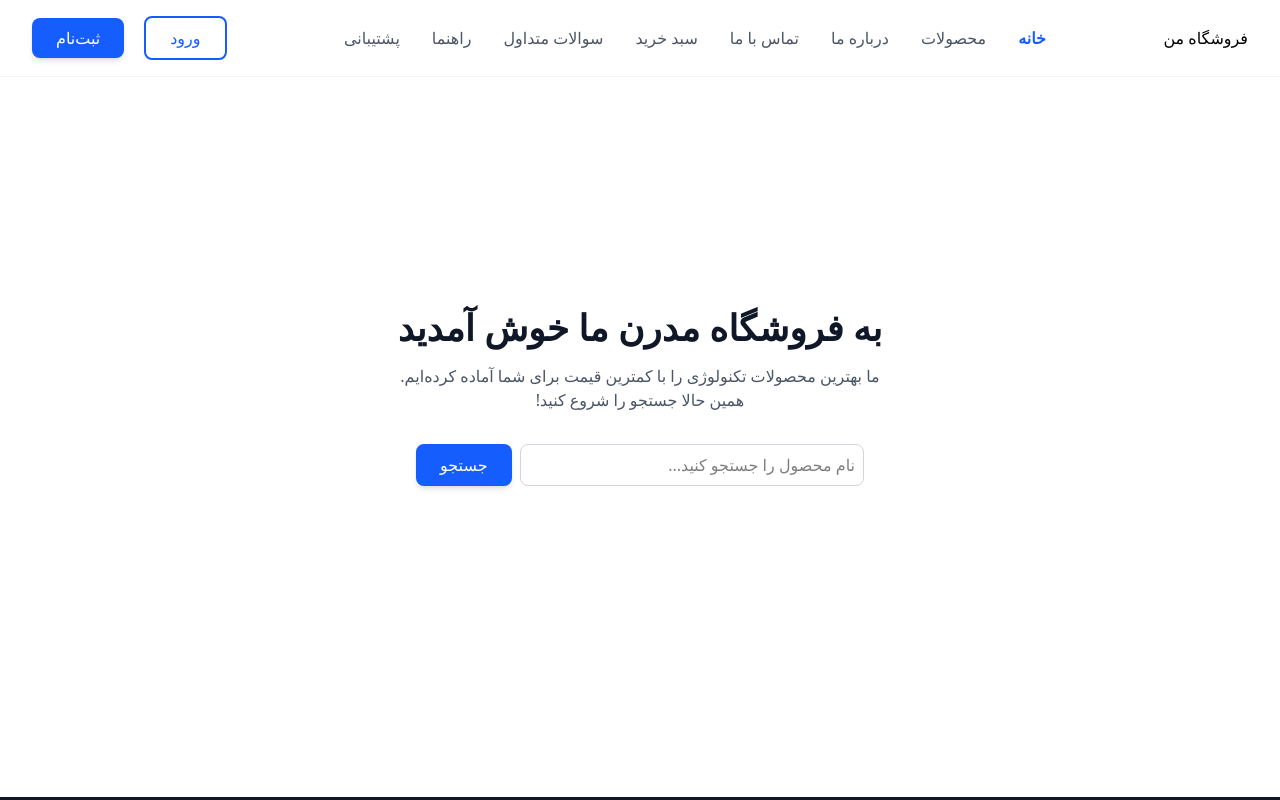
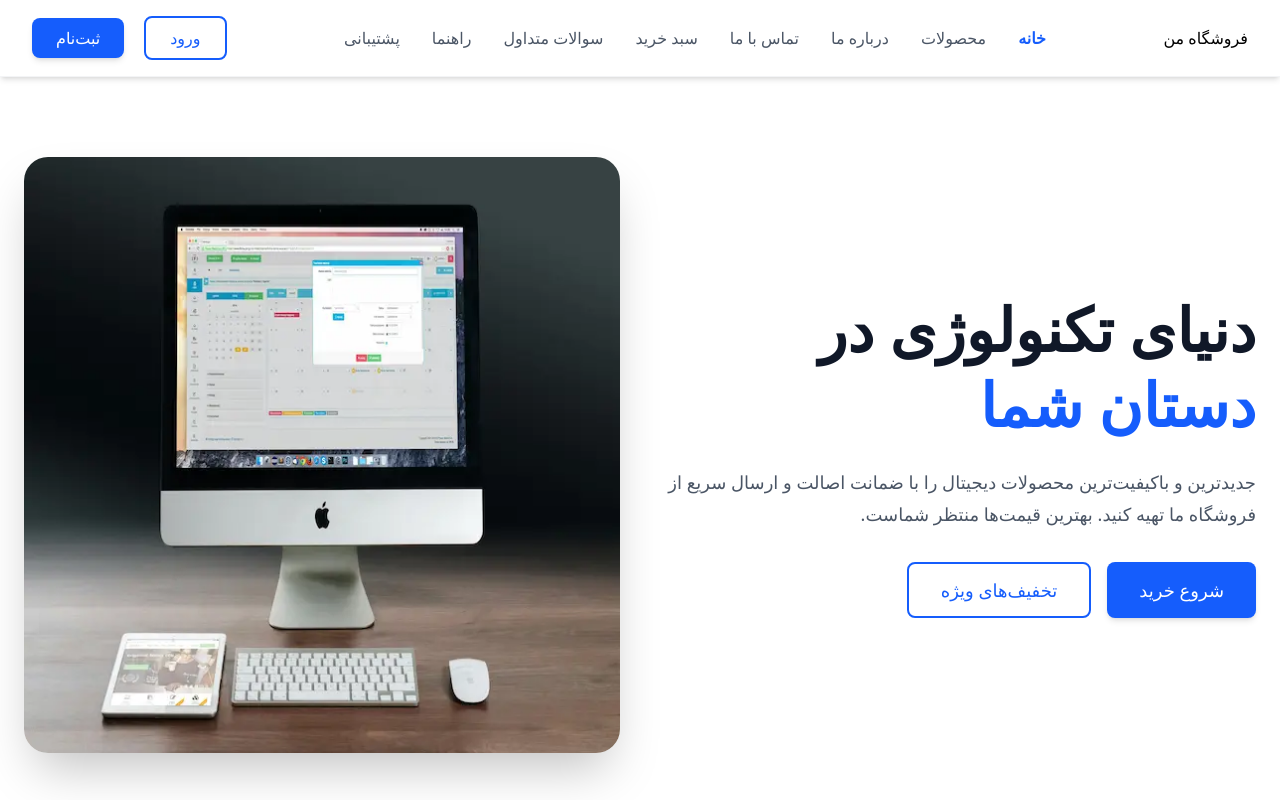
Before and after one commit to Namazi-Fard/Shopping-website, a React (Vite) app: page / in a window 1280 px wide. Shown: the top 800 px of the page. Built offline with nearby package versions, Linux system fonts and the light colour scheme.

Commit message:
creat home page

```diff
--- a/src/layouts/MainLayout.jsx
+++ b/src/layouts/MainLayout.jsx
@@ -5,7 +5,7 @@ import Footer from "../components/Footer";
 const MainLayout = ({ children, links, logo, actions }) => {
   return (
     <div className="flex flex-col min-h-screen">
-      <Navbar links={links} logo={logo} actions={actions} />
+      <Navbar links={links} logo={logo} actions={actions} className="bg-white shadow-md " />
       <main className="grow">{children}</main>
 
       <Footer />
--- a/src/pages/Home.jsx
+++ b/src/pages/Home.jsx
@@ -1,26 +1,37 @@
-import React from "react";
-import Button from "../components/Button";
-import Input from "../components/Input";
+import React from 'react';
+import Button from '../components/Button';
+import heroImage from '../assets/images/monitor.webp';
 
 const Home = () => {
   return (
-    <div className="flex flex-col items-center justify-center min-h-[80vh] bg-white p-10 text-center">
-      <h1 className="text-4xl font-extrabold text-gray-900 mb-4">
-        به فروشگاه مدرن ما خوش آمدید
-      </h1>
-      <p className="text-gray-600 mb-8 max-w-lg">
-        ما بهترین محصولات تکنولوژی را با کمترین قیمت برای شما آماده کرده‌ایم.
-        همین حالا جستجو را شروع کنید!
-      </p>
+    <div className="container mx-auto px-6 py-12 md:py-20 flex flex-col-reverse md:flex-row items-center gap-10">
+      {/* بخش متن‌ها */}
+      <div className="flex-1 text-center md:text-right" dir="rtl">
+        <h1 className="text-4xl md:text-6xl font-extrabold text-gray-900 leading-tight mb-6">
+          دنیای تکنولوژی در <span className="text-blue-600">دستان شما</span>
+        </h1>
+        <p className="text-gray-600 text-lg mb-8 leading-8">
+          جدیدترین و باکیفیت‌ترین محصولات دیجیتال را با ضمانت اصالت و ارسال سریع از فروشگاه ما تهیه کنید. بهترین قیمت‌ها منتظر شماست.
+        </p>
+        <div className="flex gap-4 justify-center md:justify-start">
+          <Button variant="primary" className="px-8 py-3 text-lg">
+            شروع خرید
+          </Button>
+          <Button variant="outline" className="px-8 py-3 text-lg">
+            تخفیف‌های ویژه
+          </Button>
+        </div>
+      </div>
 
-      <div className="flex w-full max-w-md gap-2">
-        <Input
-          placeholder="نام محصول را جستجو کنید..."
-          className="flex-1 border border-gray-300 rounded-lg p-2
-          focus:ring-2 focus:ring-blue-500 focus:border-transparent outline-none"
+      {/* بخش تصویر */}
+      <div className="flex-1 w-full max-w-lg md:max-w-none">
+        <img
+          src={heroImage}
+          alt="تکنولوژی"
+          className="w-full h-auto object-cover rounded-3xl shadow-2xl transform hover:scale-105 transition-transform duration-500"
         />
-        <Button variant="primary">جستجو</Button>
       </div>
+
     </div>
   );
 };
```
